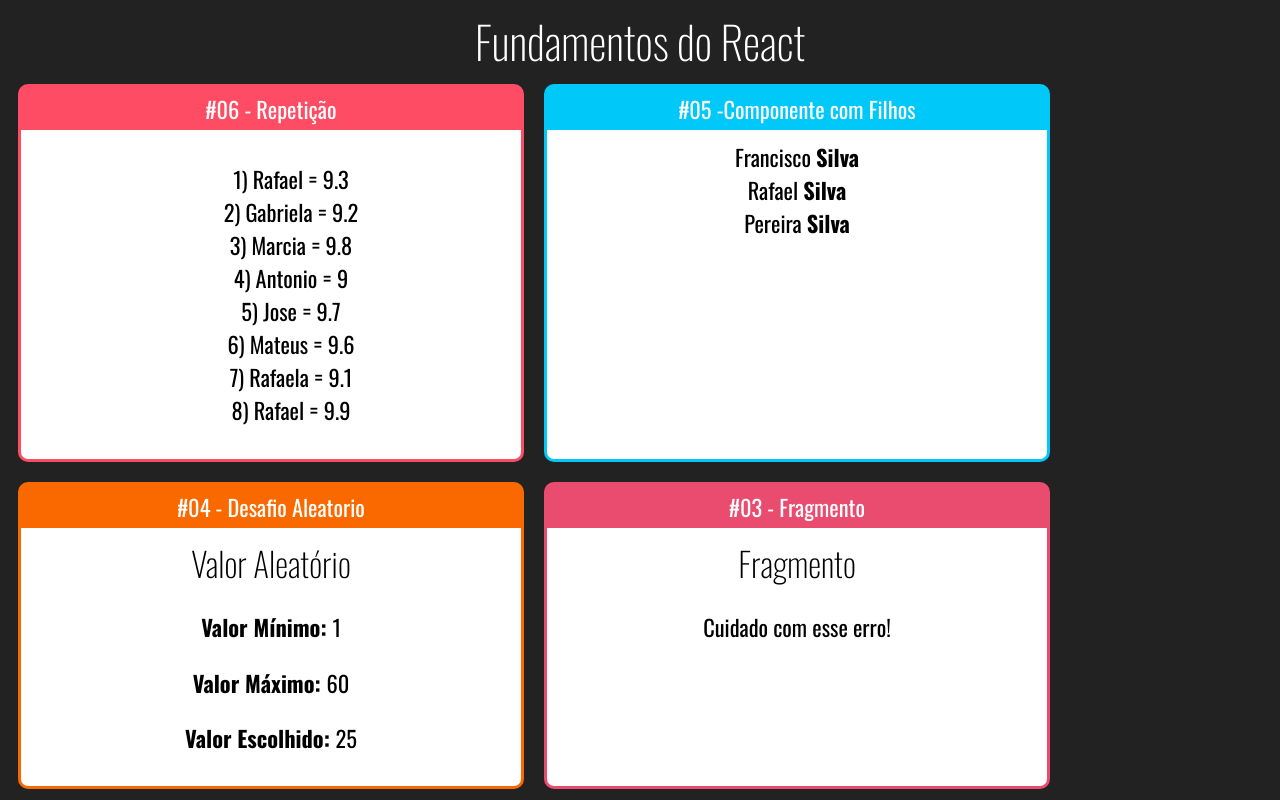
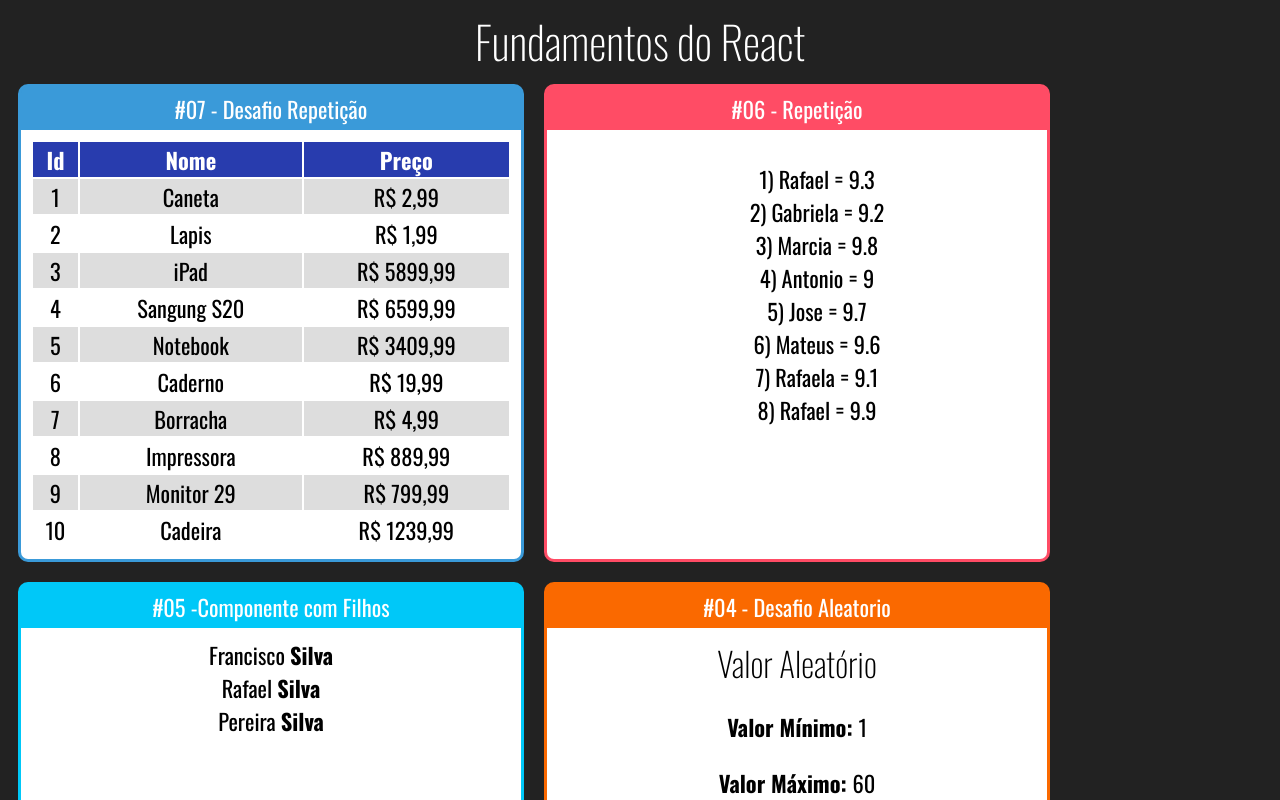
Before and after one commit to silvarafaell/Curso_React_Redux, a React (Create React App) app in the folder fundamentos-react/: page / in a window 1280 px wide. Shown: the top 800 px of the page. Built offline with nearby package versions, Linux system fonts and the light colour scheme.

Commit message:
Desafio Repetição

```diff
--- a/fundamentos-react/src/App.jsx
+++ b/fundamentos-react/src/App.jsx
@@ -1,6 +1,7 @@
 import './App.css'
 import React from 'react';
 
+import TabelaProdutos from './components/repeticao/TabelaProdutos';
 import ListaAlunos from './components/repeticao/ListaAlunos';
 import Familia from './components/basicos/Familia';
 import FamiliaMembro from './components/basicos/FamiliaMembro';
@@ -17,6 +18,9 @@
             <h1>Fundamentos do React</h1>
 
             <div className="Cards">
+            <Card titulo="#07 - Desafio Repetição " color="#3A9AD9">
+                   <TabelaProdutos></TabelaProdutos>
+                </Card>
 
             <Card titulo="#06 - Repetição " color="#FF4C65">
                    <ListaAlunos></ListaAlunos>
--- /dev/null
+++ b/fundamentos-react/src/components/repeticao/TabelaProdutos.css
@@ -0,0 +1,16 @@
+.TabelaProdutos table {
+    width: 100%;
+}
+
+.TabelaProdutos th {
+    background-color: #283cae;
+    color: #fff;
+}
+
+.TabelaProdutos .Par {
+    background-color: #ddd;
+}
+
+.TabelaProdutos .Impar {
+    background-color: #ccc;
+}
--- /dev/null
+++ b/fundamentos-react/src/components/repeticao/TabelaProdutos.jsx
@@ -0,0 +1,36 @@
+import './TabelaProdutos.css'
+import React from 'react';
+import produtos from '../../data/produtos';
+
+export default (props) => {
+
+    function getLinhas() {
+        return produtos.map((produto, i) => {
+            return (
+                <tr key={produto.id} className={i % 2 == 0 ? 'Par' : ''}>
+                   <td>{produto.id}</td>
+                   <td>{produto.nome}</td>
+                   <td>R$ {produto.preco.toFixed(2).replace('.',',')}</td>
+
+                </tr>
+            )
+        })
+    }
+
+    return (
+        <div className="TabelaProdutos">
+            <table >
+             <thead>
+                <tr>
+                    <th>Id</th>
+                    <th>Nome</th>
+                    <th>Preço</th>
+                </tr>
+             </thead>
+             <tbody>
+                 {getLinhas()}
+             </tbody>
+           </table>
+        </div>
+    )
+};
--- /dev/null
+++ b/fundamentos-react/src/data/produtos.js
@@ -0,0 +1,14 @@
+const produtos = [
+    {id: 1, nome: 'Caneta', preco: 2.99},
+    {id: 2, nome: 'Lapis', preco: 1.99},
+    {id: 3, nome: 'iPad', preco: 5899.99},
+    {id: 4, nome: 'Sangung S20', preco: 6599.99},
+    {id: 5, nome: 'Notebook', preco: 3409.99},
+    {id: 6, nome: 'Caderno', preco: 19.99},
+    {id: 7, nome: 'Borracha', preco: 4.99},
+    {id: 8, nome: 'Impressora', preco: 889.99},
+    {id: 9, nome: 'Monitor 29', preco: 799.99},
+    {id: 10, nome: 'Cadeira', preco: 1239.99},
+]
+
+export default produtos
```
